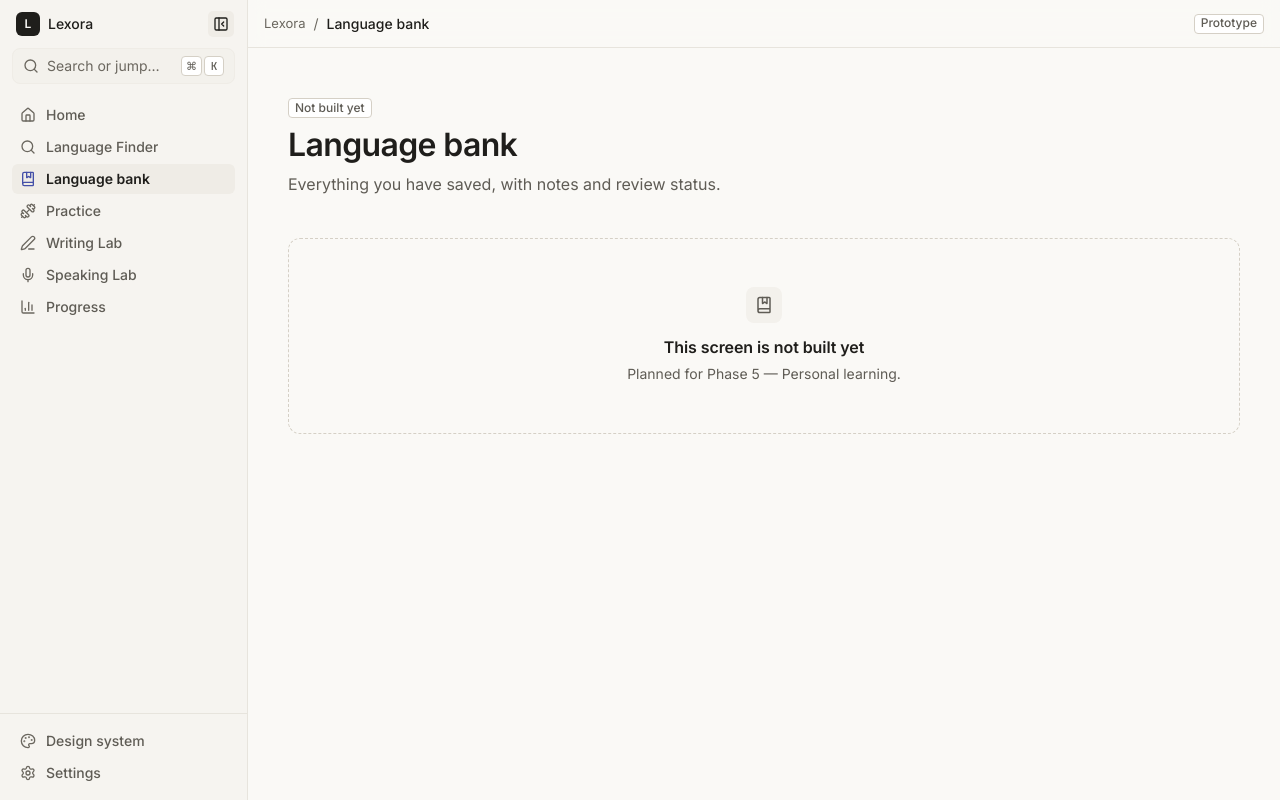
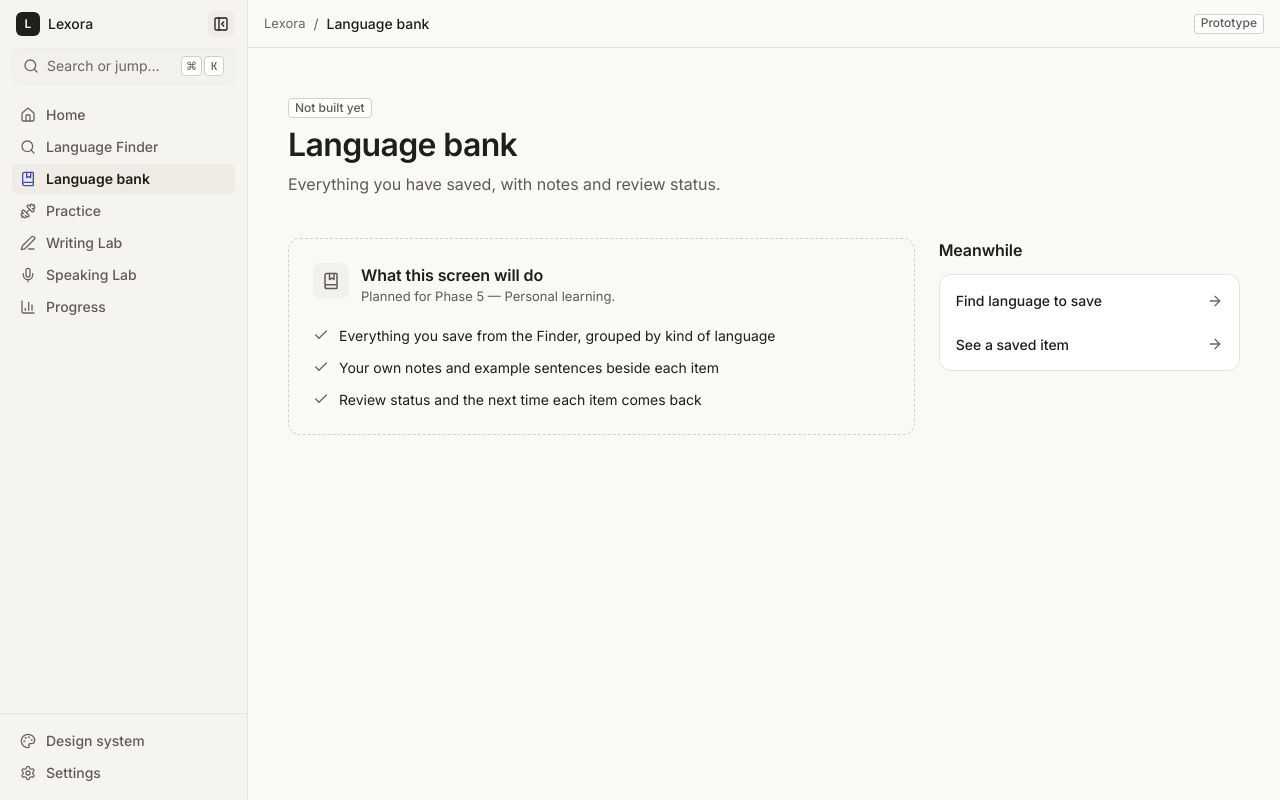
Before and after one commit to sajjadislam523/lexora, a Next.js app: page /bank in a window 1280 px wide. Built offline with nearby package versions, Linux system fonts and the light colour scheme.

Commit message:
feat(shell): breadcrumbs, palette examples and richer placeholders
Sub-route breadcrumb (Language Finder / term), example searches and sample language in the command palette, and placeholder pages that describe what each screen will do with links to built screens.

```diff
--- a/src/components/shell/navigation.ts
+++ b/src/components/shell/navigation.ts
@@ -11,6 +11,9 @@ import {
   type LucideIcon,
 } from "lucide-react";
 
+// Prototype coupling: item labels come from demo content until the language engine exists (Phase 3).
+import { getLanguageItem } from "@/demo/language";
+
 export type NavEntry = {
   id: string;
   href: string;
@@ -20,6 +23,10 @@ export type NavEntry = {
   description: string;
   /** Honest build status shown on placeholder screens. */
   status: string;
+  /** What the finished screen will do — shown on placeholders. */
+  plans?: string[];
+  /** Built screens worth visiting from a placeholder. */
+  seeAlso?: { label: string; href: string }[];
 };
 
 /** Primary destinations, in sidebar order. */
@@ -30,7 +37,7 @@ export const PRIMARY_NAV: NavEntry[] = [
     label: "Home",
     icon: Home,
     description: "What to review today, weak areas and recent searches.",
-    status: "The dashboard mock is the next Phase 1 item.",
+    status: "Prototype with sample learner data.",
   },
   {
     id: "finder",
@@ -38,7 +45,7 @@ export const PRIMARY_NAV: NavEntry[] = [
     label: "Language Finder",
     icon: Search,
     description: "Describe what you want to say and find the language that fits.",
-    status: "The Finder mock arrives later in Phase 1. Real search is built in Phase 4.",
+    status: "Prototype with example searches. Real search is built in Phase 4.",
   },
   {
     id: "bank",
@@ -47,6 +54,15 @@ export const PRIMARY_NAV: NavEntry[] = [
     icon: BookMarked,
     description: "Everything you have saved, with notes and review status.",
     status: "Planned for Phase 5 — Personal learning.",
+    plans: [
+      "Everything you save from the Finder, grouped by kind of language",
+      "Your own notes and example sentences beside each item",
+      "Review status and the next time each item comes back",
+    ],
+    seeAlso: [
+      { label: "Find language to save", href: "/finder" },
+      { label: "See a saved item", href: "/language/significant" },
+    ],
   },
   {
     id: "practice",
@@ -54,7 +70,7 @@ export const PRIMARY_NAV: NavEntry[] = [
     label: "Practice",
     icon: Dumbbell,
     description: "Short exercises built from your language bank.",
-    status: "A practice UI mock arrives later in Phase 1. Real exercises are built in Phase 6.",
+    status: "Prototype session. Real exercises are generated in Phase 6.",
   },
   {
     id: "writing",
@@ -63,6 +79,12 @@ export const PRIMARY_NAV: NavEntry[] = [
     icon: PenLine,
     description: "Audit your own writing for repetition, prepositions and collocations.",
     status: "Planned for Phase 7 — Writing Lab.",
+    plans: [
+      "Paste or write a Task 1 or Task 2 response",
+      "Repetition, preposition and collocation checks in place",
+      "Suggestions linked to language you can save and practise",
+    ],
+    seeAlso: [{ label: "Try the Finder", href: "/finder" }],
   },
   {
     id: "speaking",
@@ -71,6 +93,17 @@ export const PRIMARY_NAV: NavEntry[] = [
     icon: Mic,
     description: "Record an answer, review the transcript and retry with better language.",
     status: "Planned for Phase 8 — Speaking Lab.",
+    plans: [
+      "Record an answer to a Speaking Part 1–3 question",
+      "Review the transcript with the same language analysis as writing",
+      "Retry with better expressions and compare attempts",
+    ],
+    seeAlso: [
+      {
+        label: "Writing vs speaking in the Finder",
+        href: "/finder?q=natural+speaking+alternative+to+furthermore",
+      },
+    ],
   },
   {
     id: "progress",
@@ -79,6 +112,12 @@ export const PRIMARY_NAV: NavEntry[] = [
     icon: BarChart3,
     description: "Mastery by category and how your recall is developing.",
     status: "Planned for Phase 5 — Personal learning.",
+    plans: [
+      "Mastery by kind of language, based on what you actually recall",
+      "Weak areas and recurring mistakes over time",
+      "No streaks or points — just an honest picture of your progress",
+    ],
+    seeAlso: [{ label: "See today’s focus", href: "/home" }],
   },
 ];
 
@@ -99,6 +138,11 @@ export const SECONDARY_NAV: NavEntry[] = [
     icon: Settings,
     description: "Your profile, target band and preferences.",
     status: "Planned for Phase 2 — Application foundation.",
+    plans: [
+      "Your target band and test date",
+      "Writing or speaking focus, and preferred register",
+      "Account and privacy controls",
+    ],
   },
 ];
 
@@ -112,6 +156,19 @@ export function findNavEntry(pathname: string) {
   return ALL_NAV.find((entry) => isActive(pathname, entry.href));
 }
 
+/** Breadcrumb for routes that are not themselves in the sidebar (e.g. a language item). */
+export function resolveBreadcrumb(pathname: string): { parent?: NavEntry; label: string } {
+  if (pathname.startsWith("/language/")) {
+    const slug = decodeURIComponent(pathname.slice("/language/".length));
+    const item = getLanguageItem(slug);
+    return {
+      parent: getNavEntry("finder"),
+      label: item ? item.term.replace(/,$/, "") : "Language",
+    };
+  }
+  return { label: findNavEntry(pathname)?.label ?? "Lexora" };
+}
+
 export function getNavEntry(id: string): NavEntry {
   const entry = ALL_NAV.find((e) => e.id === id);
   if (!entry) throw new Error(`Unknown navigation entry: ${id}`);
--- a/src/components/shell/route-placeholder.tsx
+++ b/src/components/shell/route-placeholder.tsx
@@ -1,4 +1,6 @@
-import { EmptyState } from "@/components/lexora/empty-state";
+import { ArrowRight, Check } from "lucide-react";
+import Link from "next/link";
+
 import { PageHeader } from "@/components/lexora/page-header";
 import { Badge } from "@/components/ui/badge";
 
@@ -6,11 +8,12 @@ import { getNavEntry } from "./navigation";
 import { PageContainer } from "./page-container";
 
 /**
- * Honest stand-in for a page that is not built yet. States which phase delivers it.
- * Replace route by route as Phase 1 mocks and later phases land.
+ * Honest stand-in for a page that is not built yet: what it will do, which phase delivers it,
+ * and where to go meanwhile. Shares the page frame and header of the built screens.
  */
 export function RoutePlaceholder({ id }: { id: string }) {
   const entry = getNavEntry(id);
+  const Icon = entry.icon;
 
   return (
     <PageContainer className="space-y-10">
@@ -19,11 +22,56 @@ export function RoutePlaceholder({ id }: { id: string }) {
         title={entry.label}
         description={entry.description}
       />
-      <EmptyState
-        icon={entry.icon}
-        title="This screen is not built yet"
-        description={entry.status}
-      />
+
+      <div className="grid gap-6 lg:grid-cols-3">
+        <section
+          aria-labelledby="planned-title"
+          className="rounded-lg border border-dashed border-border-strong p-5 sm:p-6 lg:col-span-2"
+        >
+          <div className="flex items-start gap-3">
+            <span className="flex size-9 shrink-0 items-center justify-center rounded-md bg-muted text-muted-foreground">
+              <Icon aria-hidden className="size-4.5" />
+            </span>
+            <div className="min-w-0">
+              <h2 id="planned-title" className="type-subheading text-foreground">
+                What this screen will do
+              </h2>
+              <p className="type-caption text-muted-foreground">{entry.status}</p>
+            </div>
+          </div>
+          {entry.plans ? (
+            <ul className="mt-5 space-y-2.5">
+              {entry.plans.map((plan) => (
+                <li key={plan} className="flex gap-2.5 type-body text-foreground">
+                  <Check aria-hidden className="mt-0.5 size-4 shrink-0 text-subtle-foreground" />
+                  {plan}
+                </li>
+              ))}
+            </ul>
+          ) : null}
+        </section>
+
+        {entry.seeAlso && entry.seeAlso.length > 0 ? (
+          <nav aria-labelledby="see-also-title" className="space-y-3">
+            <h2 id="see-also-title" className="type-subheading text-foreground">
+              Meanwhile
+            </h2>
+            <ul className="rounded-lg border border-border bg-card p-1">
+              {entry.seeAlso.map((link) => (
+                <li key={link.href}>
+                  <Link
+                    href={link.href}
+                    className="flex items-center justify-between gap-3 rounded-md px-3 py-3 type-label text-foreground transition-colors duration-120 outline-none hover:bg-accent/60 focus-visible:ring-2 focus-visible:ring-ring"
+                  >
+                    {link.label}
+                    <ArrowRight aria-hidden className="size-4 shrink-0 text-subtle-foreground" />
+                  </Link>
+                </li>
+              ))}
+            </ul>
+          </nav>
+        ) : null}
+      </div>
     </PageContainer>
   );
 }
--- a/src/components/shell/top-bar.tsx
+++ b/src/components/shell/top-bar.tsx
@@ -1,19 +1,20 @@
 "use client";
 
 import { Menu, Search } from "lucide-react";
+import Link from "next/link";
 import { usePathname } from "next/navigation";
 
 import { Badge } from "@/components/ui/badge";
 import { Button } from "@/components/ui/button";
 
-import { findNavEntry } from "./navigation";
+import { resolveBreadcrumb } from "./navigation";
 import { useShell } from "./shell-provider";
 
 /** 48px bar above every app page: location on the left, global actions on the right. */
 export function TopBar() {
   const pathname = usePathname();
   const { setMobileNavOpen, setPaletteOpen } = useShell();
-  const entry = findNavEntry(pathname);
+  const crumb = resolveBreadcrumb(pathname);
 
   return (
     <header className="sticky top-0 z-20 flex h-12 shrink-0 items-center gap-2 border-b border-border bg-background/95 px-3 supports-backdrop-filter:bg-background/85 supports-backdrop-filter:backdrop-blur-sm sm:px-4">
@@ -27,13 +28,29 @@ export function TopBar() {
         <Menu />
       </Button>
 
-      <div className="flex min-w-0 items-center gap-2">
-        <span className="type-caption text-subtle-foreground max-sm:hidden">Lexora</span>
-        <span aria-hidden className="text-subtle-foreground max-sm:hidden">
+      <nav aria-label="Breadcrumb" className="flex min-w-0 items-center gap-2">
+        {crumb.parent ? (
+          <Link
+            href={crumb.parent.href}
+            className="truncate type-caption text-subtle-foreground hover:text-foreground"
+          >
+            {crumb.parent.label}
+          </Link>
+        ) : (
+          <span className="type-caption text-subtle-foreground max-sm:hidden">Lexora</span>
+        )}
+        <span
+          aria-hidden
+          className={
+            crumb.parent ? "text-subtle-foreground" : "text-subtle-foreground max-sm:hidden"
+          }
+        >
           /
         </span>
-        <span className="truncate type-label text-foreground">{entry?.label ?? "Lexora"}</span>
-      </div>
+        <span aria-current="page" className="truncate type-label text-foreground">
+          {crumb.label}
+        </span>
+      </nav>
 
       <div className="ml-auto flex items-center gap-2">
         <Badge variant="outline" title="Static visual prototype — nothing is saved">
```
Also changed, not shown: src/components/shell/command-palette.tsx (+39 -5 lines).
